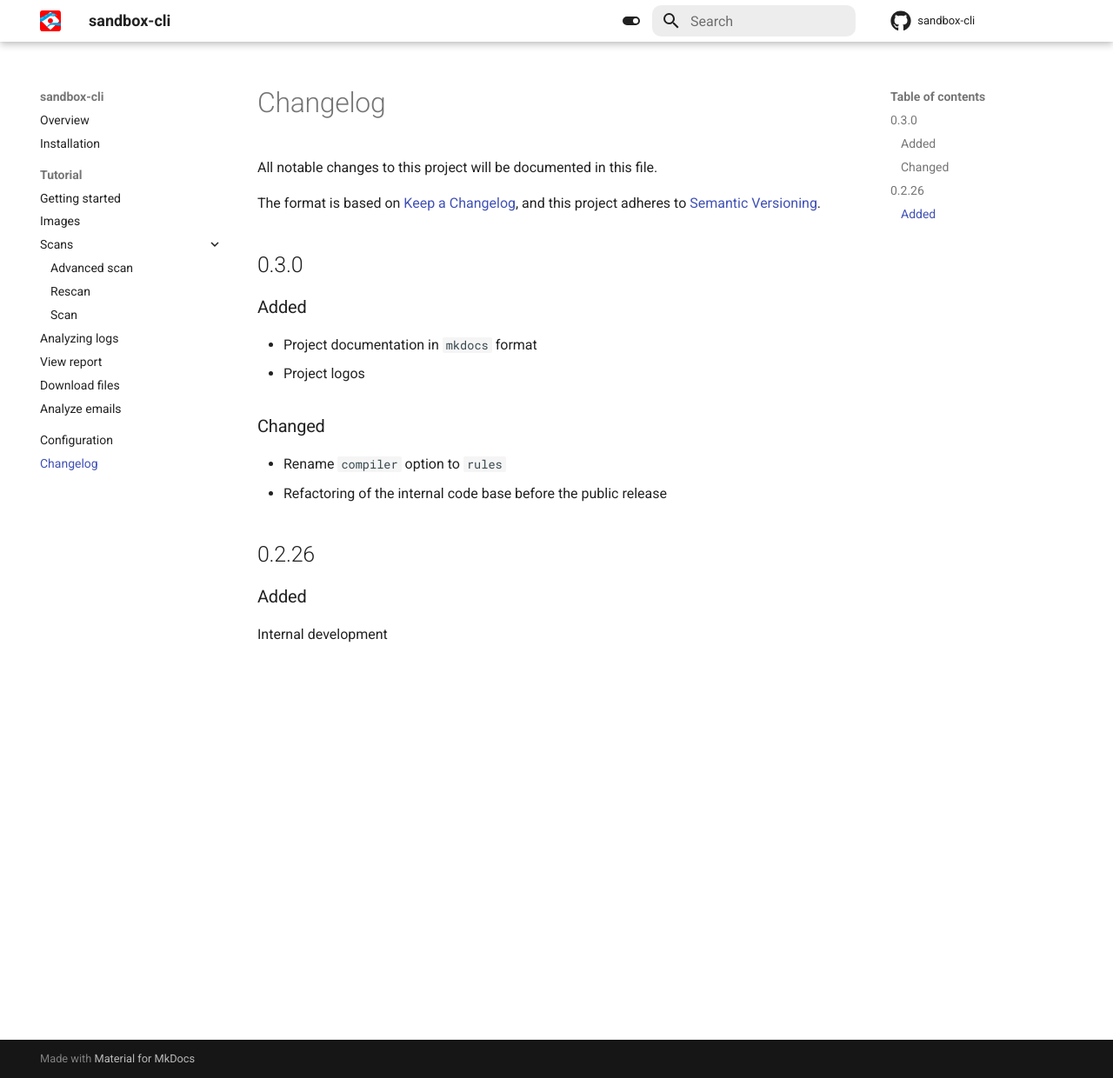
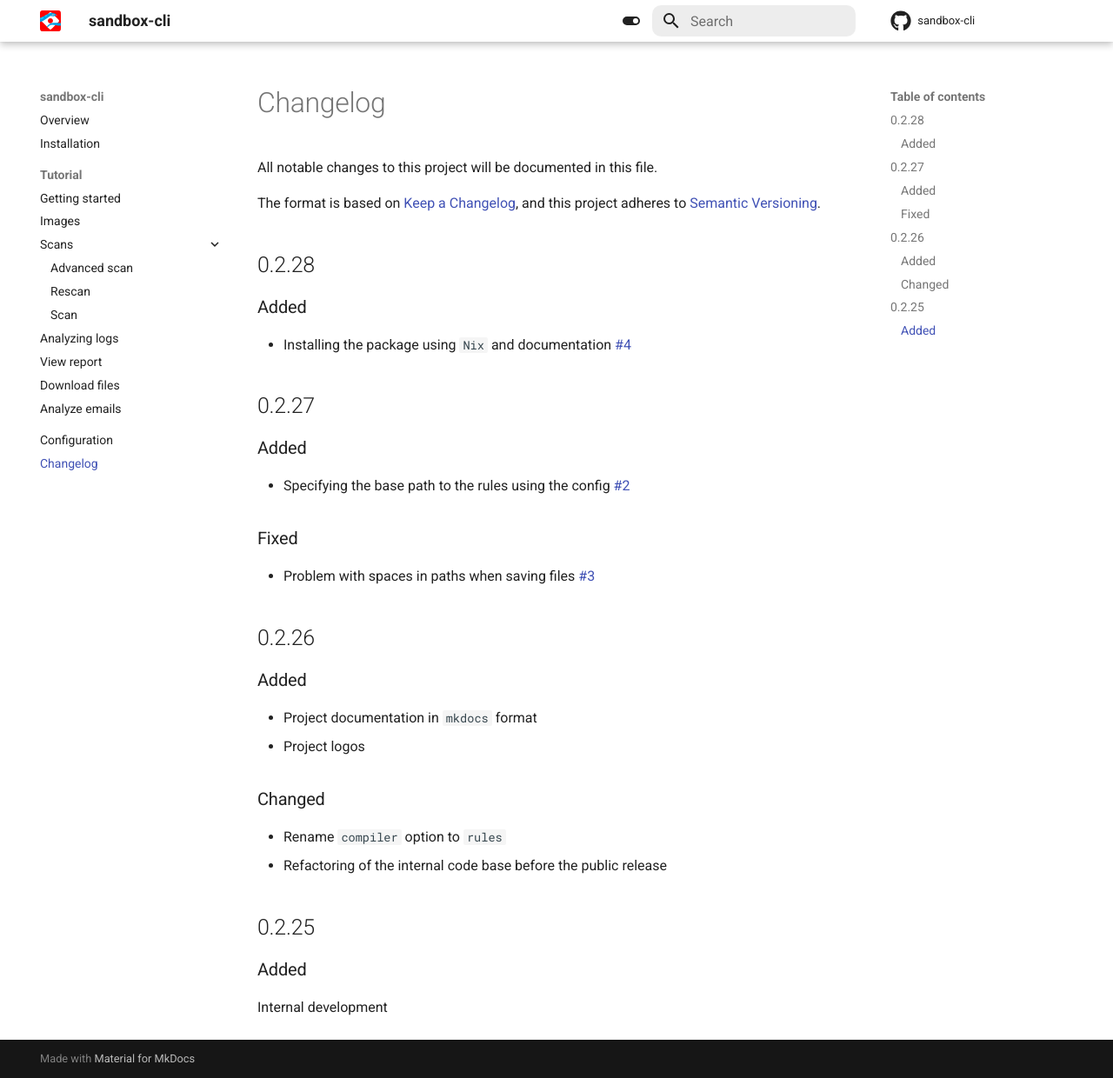
Before and after one commit to Security-Experts-Community/sandbox-cli, an MkDocs documentation site: the page built from docs/changelog.md, in a window 1280 px wide and 1240 px high. Shown: the whole window at 87% size. Built offline with MkDocs 1.6.1 and Material for MkDocs 9.7.7, drawn with Linux system fonts in a browser that asks for light colours; comment, search, counter and statistics services are not loaded.

Commit message:
Update documentation, format nix modules using alejandra

```diff
--- a/docs/changelog.md
+++ b/docs/changelog.md
@@ -5,7 +5,23 @@ All notable changes to this project will be documented in this file.
 The format is based on [Keep a Changelog](https://keepachangelog.com/en/1.1.0/),
 and this project adheres to [Semantic Versioning](https://semver.org/spec/v2.0.0.html).
 
-## 0.3.0
+## 0.2.28
+
+### Added
+
+- Installing the package using `Nix` and documentation [#4](https://github.com/Security-Experts-Community/sandbox-cli/pull/4)
+
+## 0.2.27
+
+### Added
+
+- Specifying the base path to the rules using the config [#2](https://github.com/Security-Experts-Community/sandbox-cli/pull/2)
+
+### Fixed
+
+- Problem with spaces in paths when saving files [#3](https://github.com/Security-Experts-Community/sandbox-cli/pull/3)
+
+## 0.2.26
 
 ### Added
 
@@ -17,7 +33,7 @@ and this project adheres to [Semantic Versioning](https://semver.org/spec/v2.0.0
 - Rename `compiler` option to `rules`
 - Refactoring of the internal code base before the public release
 
-## 0.2.26
+## 0.2.25
 
 ### Added
 
```
Also changed, not shown: docs/index.md (+1 -1 lines), 2 other files.
